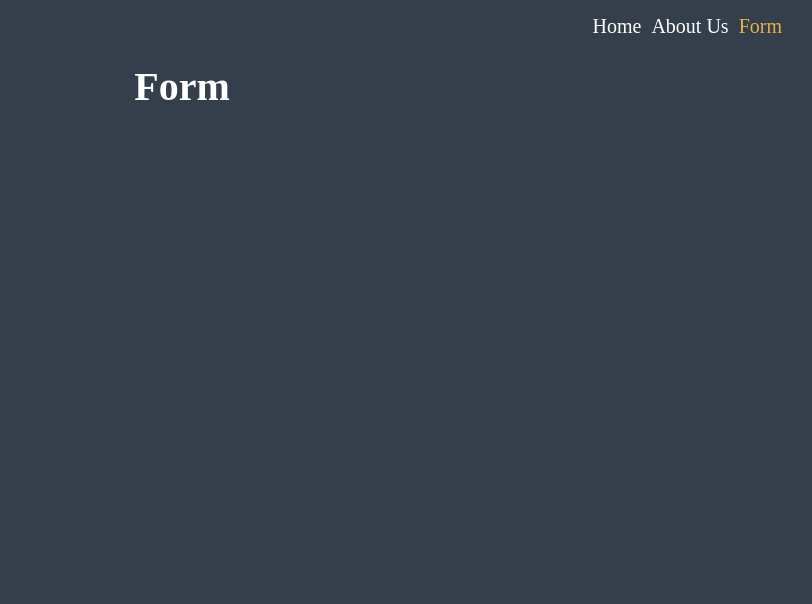
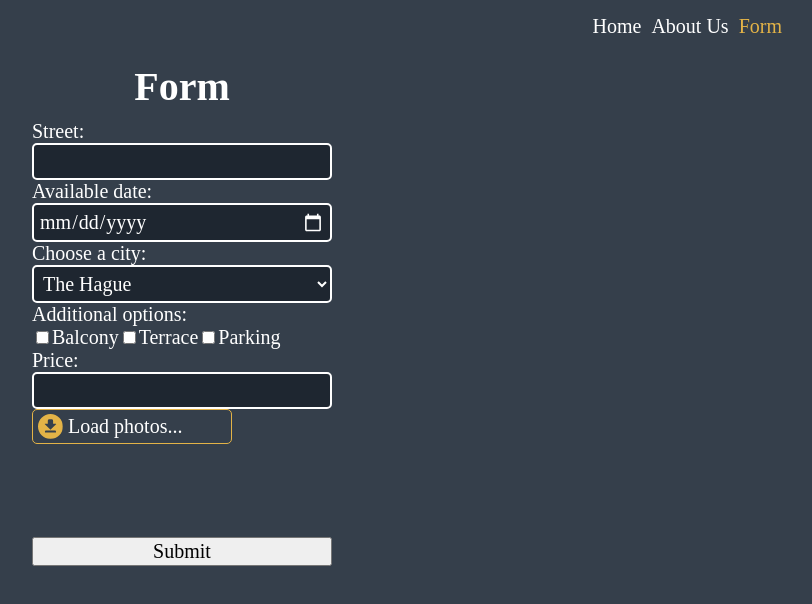
Before and after one commit to MertsAnastasiya/rs-react, a React (Vite) app: page /form in a window 1280 px wide. Shown: the top 604 px of the page, without its empty margins (458-1270 px from the left). Built offline with nearby package versions, Linux system fonts and the light colour scheme.

Commit message:
feat: add component Form

```diff
--- /dev/null
+++ b/src/components/form/Form.scss
@@ -0,0 +1,69 @@
+@import '../../reset';
+@import '../../constants';
+
+.form {
+    display: flex;
+    flex-direction: column;
+    justify-content: center;
+}
+
+.radio__wrapper {
+    display: flex;
+    gap: 1rem;
+}
+
+.input_radio {
+    margin: 0;
+    width: 2rem;
+}
+
+.checkboxes__wrapper {
+    display: flex;
+}
+
+.input_file {
+    opacity: 0;
+}
+
+.label_file {
+    cursor: pointer;
+    border: 1px solid $color-bright;
+    border-radius: $border-radius;
+    position: relative;
+    padding: 0.5rem 0.5rem 0.5rem 3.5rem;
+    width: 20rem;
+    height: 3.5rem;
+    overflow: hidden;
+
+    &::before {
+        content: '';
+        width: 2.5rem;
+        height: 2.5rem;
+        background-image: url('../../assets/icons/load_bright.svg');
+        background-size: cover;
+        position: absolute;
+        left: 0.5rem;
+        top: 0.4rem;
+        transition-duration: .5s;
+    }
+
+    &:hover {
+        background-color: $color-bright;
+        color: $color-dark;
+
+        &::before {
+            background-image: url('../../assets/icons/load_dark.svg');
+        }
+    }
+}
+
+.input_date::-webkit-calendar-picker-indicator {
+    filter: invert(1);
+}
+
+.image {
+    width: 5rem;
+    height: 5rem;
+    background-size: cover;
+
+}
--- a/src/components/form/Form.tsx
+++ b/src/components/form/Form.tsx
@@ -1,7 +1,211 @@
-export const Form = () => {
+import React from 'react';
+import { Component, Fragment } from 'react';
+import './Form.scss';
+
+type FormState = {
+  streetText: string;
+  cityText: string;
+  avalableDate: string;
+  price: number;
+  file: string;
+  parking: boolean;
+  balcony: boolean;
+  terrace: boolean;
+  // rooms: string;
+};
+
+export class Form extends Component<Record<string, never>, FormState> {
+  public state: FormState = {
+    streetText: '',
+    cityText: '',
+    avalableDate: '',
+    price: 0,
+    file: '',
+    parking: false,
+    balcony: false,
+    terrace: false,
+    // rooms: '',
+  };
+
+  private inputStreetRef: React.RefObject<HTMLInputElement> = React.createRef();
+  private inputFileRef: React.RefObject<HTMLInputElement> = React.createRef();
+  private inputFileLabelRef: React.RefObject<HTMLLabelElement> = React.createRef();
+  private inputCityRef: React.RefObject<HTMLSelectElement> = React.createRef();
+  private inputPriceRef: React.RefObject<HTMLInputElement> = React.createRef();
+  private inputAvailabilityRef: React.RefObject<HTMLInputElement> = React.createRef();
+  private checkboxBalconyRef: React.RefObject<HTMLInputElement> = React.createRef();
+  private checkboxParkingRef: React.RefObject<HTMLInputElement> = React.createRef();
+  private checkboxTerraceRef: React.RefObject<HTMLInputElement> = React.createRef();
+  private imageRef: React.RefObject<HTMLDivElement> = React.createRef();
+  // private inputRoomsRef: React.RefObject<HTMLInputElement> = React.createRef();
+  // private inputMaleRef: React.RefObject<HTMLInputElement> = React.createRef();
+
+  private handleChangeInput = (event: React.ChangeEvent): void => {
+    if (event.target.classList.value.includes('input_file')) {
+      this.inputFileLabelRef.current!.textContent = this.inputFileRef.current!.files
+        ? this.inputFileRef.current!.files[0]!.name
+        : '';
+        const src: string = URL.createObjectURL(this.inputFileRef.current!.files![0]);
+        this.imageRef.current!.style.backgroundImage = src.replace('blob:', '');
+    }
+
+    this.setState({
+      streetText: this.inputStreetRef.current!.value,
+      cityText: this.inputCityRef.current!.value,
+      avalableDate: this.inputAvailabilityRef.current!.value,
+      price: Number(this.inputPriceRef.current!.value),
+      file: this.inputFileLabelRef.current!.textContent || '',
+      parking: this.checkboxParkingRef.current!.checked,
+      balcony: this.checkboxBalconyRef.current!.checked,
+      terrace: this.checkboxTerraceRef.current!.checked,
+      // rooms: this.inputRoomsRef.current!.value,
+    });
+    console.log(this.state);
+  };
+
+  private handleClickFile = (): void => {
+    this.inputFileRef.current!.click();
+  };
+
+  private handleClickSubmit(event: React.MouseEvent): void {
+    console.log('submit');
+    event.preventDefault();
+  }
+
+  public render(): JSX.Element {
+    const { streetText, cityText, avalableDate, price, file } = this.state;
+    console.log(`${streetText} - ${cityText} - ${avalableDate} - ${price} - ${file}`);
+
     return (
-      <div className="main__container container">
-        <h1 className="h1">Form</h1>
-      </div>
+      <Fragment>
+        <div className="main main__container">
+          <h1 className="h1">Form</h1>
+          <form className="form">
+            <label htmlFor="street" className="label">
+              Street:
+            </label>
+            <input
+              id="street"
+              ref={this.inputStreetRef}
+              type="text"
+              name="street"
+              className="input input_text"
+              onChange={this.handleChangeInput}
+            />
+
+            {/* <label className="label">City:
+              <input
+                ref={this.inputCityRef}
+                type="text"
+                name="address"
+                className="input input_text"
+                onChange={this.handleChangeInput}
+              />
+            </label> */}
+
+            <label htmlFor="date" className="label">
+              Available date:
+            </label>
+            <input
+              id="date"
+              ref={this.inputAvailabilityRef}
+              type="date"
+              name="date"
+              className="input input_date"
+              onChange={this.handleChangeInput}
+            />
+
+            <label htmlFor="city" className="label">
+              Choose a city:
+            </label>
+            <select
+              id="city"
+              ref={this.inputCityRef}
+              className="select"
+              name="selectedCity"
+              onChange={this.handleChangeInput}
+            >
+              <option value="hague">The Hague</option>
+              <option value="amsterdam">Amsterdam</option>
+              <option value="rotterdam">Rotterdam</option>
+            </select>
+
+            <div className="form__item">
+              <p className="label">Additional options:</p>
+              <div id="options" className="checkboxes__wrapper">
+                <label className="label">
+                  <input ref={this.checkboxBalconyRef} type="checkbox" name="balcony" onChange={this.handleChangeInput} />
+                  Balcony
+                </label>
+                <label className="label">
+                  <input ref={this.checkboxTerraceRef} type="checkbox" name="terrace" onChange={this.handleChangeInput} />
+                  Terrace
+                </label>
+                <label className="label">
+                  <input ref={this.checkboxParkingRef} type="checkbox" name="parking" onChange={this.handleChangeInput} />
+                  Parking
+                </label>
+              </div>
+            </div>
+
+            {/* <label className="label">Sex:</label> */}
+            {/* <div className="radio__wrapper">
+              <label className="label_radio">
+                <input
+                  ref={this.inputMaleRef}
+                  id="male"
+                  type="radio"
+                  name="sex"
+                  value="male"
+                  checked={true}
+                  className="input input_radio"
+                  onChange={this.handleChangeInput}
+                />
+                Male
+              </label>
+              <label className="label_radio">
+                <input
+                  ref={this.inputRoomsRef}
+                  id="female"
+                  type="radio"
+                  name="sex"
+                  value="female"
+                  className="input input_radio"
+                  onChange={this.handleChangeInput}
+                />
+                Female
+              </label>
+            </div> */}
+            <label htmlFor="price" className="label">
+              Price:
+            </label>
+            <input
+              id="price"
+              ref={this.inputPriceRef}
+              type="text"
+              name="name"
+              className="input input_text"
+              onChange={this.handleChangeInput}
+            />
+            <label
+              ref={this.inputFileLabelRef}
+              htmlFor="image"
+              className="label label_file"
+              onClick={this.handleClickFile}
+            >
+              Load photos...
+            </label>
+            <input
+              ref={this.inputFileRef}
+              type="file"
+              className="input input_file"
+              onChange={this.handleChangeInput}
+            />
+            <div ref={this.imageRef} className="image"></div>
+            <button onClick={this.handleClickSubmit}>Submit</button>
+          </form>
+        </div>
+      </Fragment>
     );
   }
+}
```
